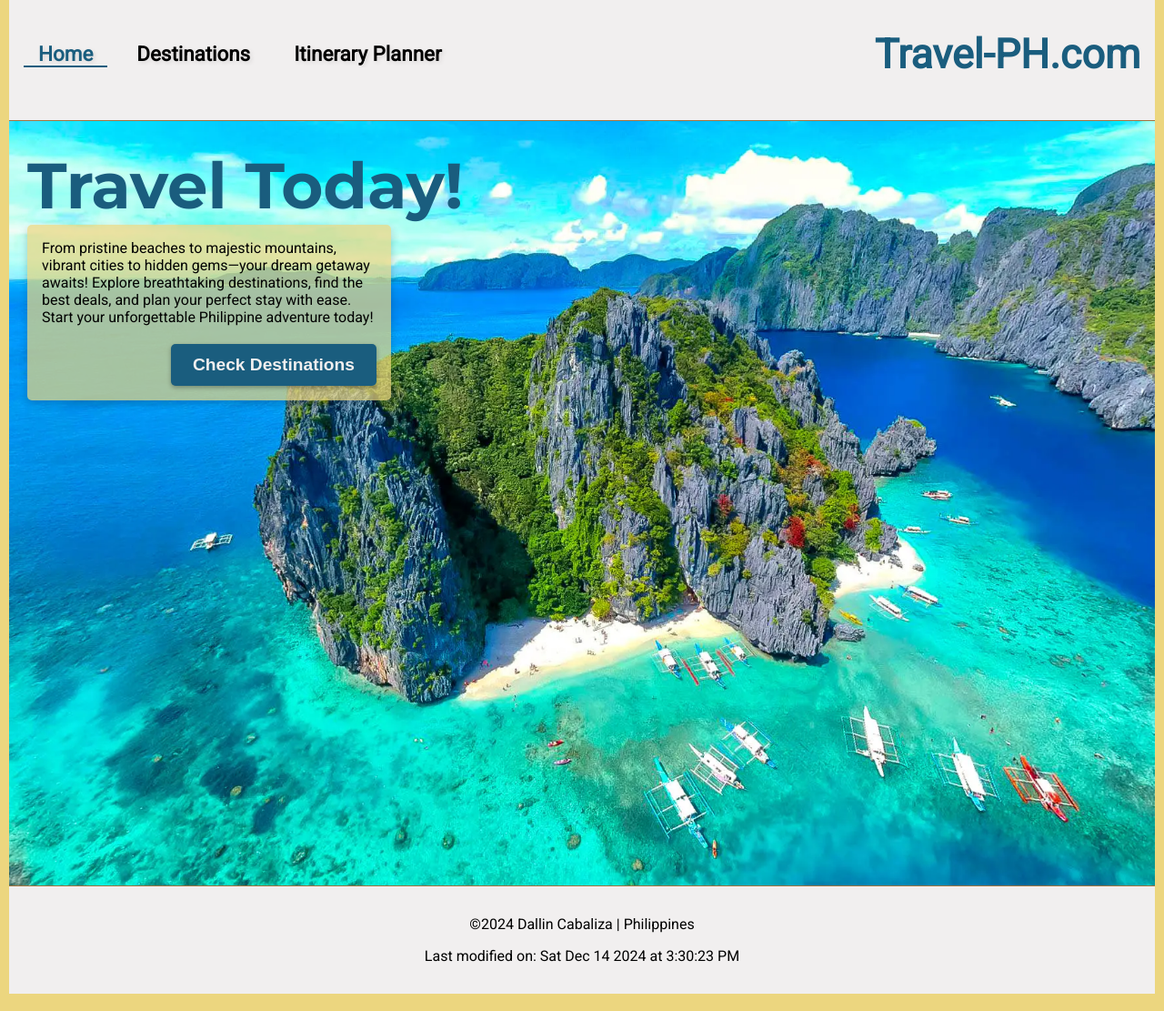
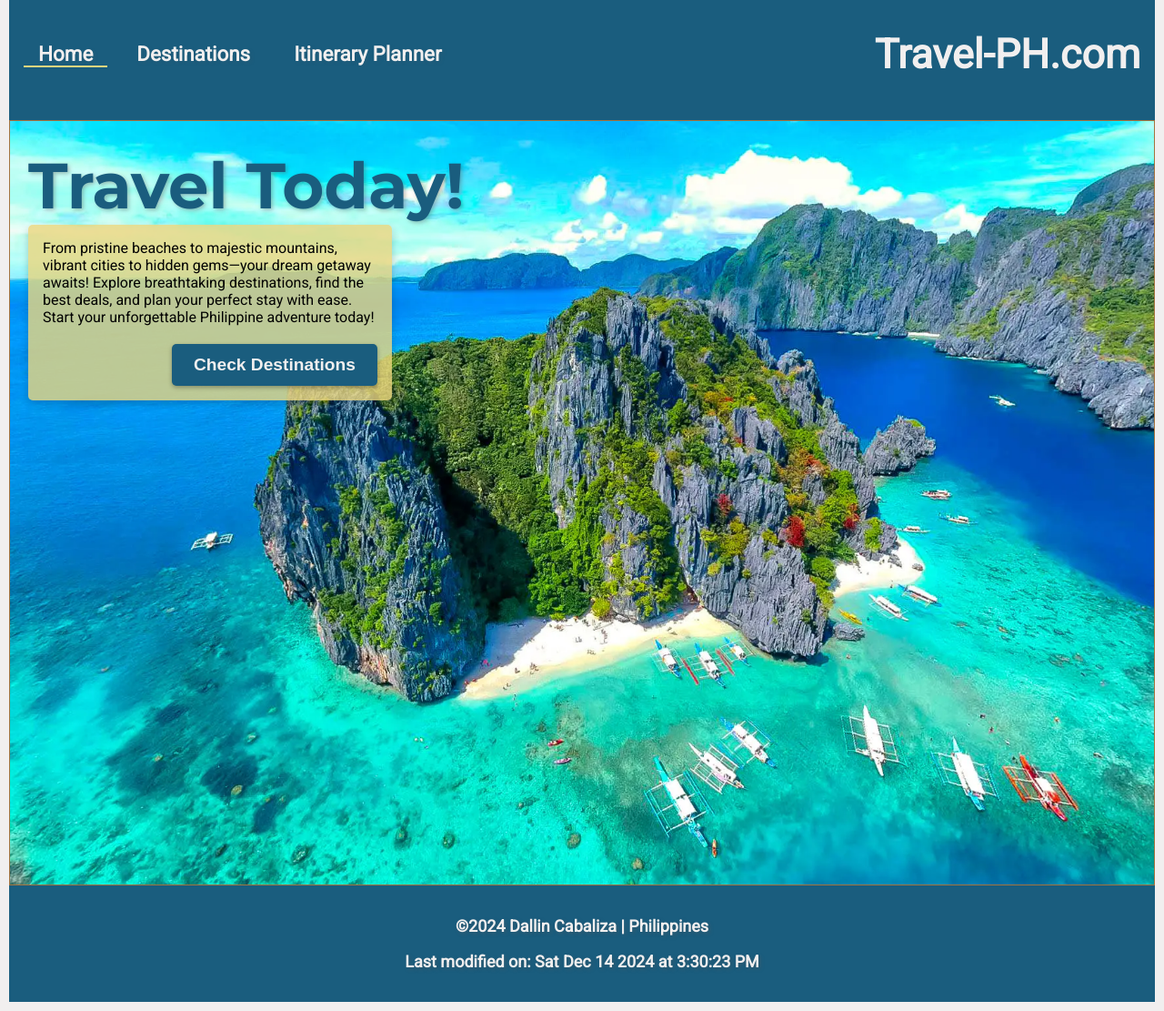
Before and after one commit to yugidallin/wdd131, a plain HTML site: page project/index.html in a window 1280 px wide. Shown: the part 23-1134 px from the top of the page at 91% size. Drawn offline with Linux system fonts and the light colour scheme.

Commit message:
switch up color

```diff
--- a/project/styles/destinations.css
+++ b/project/styles/destinations.css
@@ -57,7 +57,6 @@ main {
     display: flex;
     flex-direction: column;
     align-items: flex-start;
-    /* min-width: 498px; */
     width: 100%;
     background-color: var(--accent-color);
     padding: .5rem;
@@ -112,7 +111,7 @@ main {
       }
 
     .slideshow-container {
-        /* display: block; */
+        display: block;
         position: relative;
         width: 100%;
         max-width: 1024px;
--- a/project/styles/travel.css
+++ b/project/styles/travel.css
@@ -22,9 +22,13 @@ header {
     justify-content: space-between;
     padding: 1rem;
     position: relative;
-    background-color: var(--third-color);
+    background-color: var(--main-color);
     z-index: 2;
-    border-bottom: 1px solid var(--secondary-color);
+
+}
+
+main {
+    border: 1px solid var(--secondary-color);
 }
 
 .logo {
@@ -41,7 +45,7 @@ header {
 }
 
 .logo h1 {
-    color: var(--main-color);
+    color: var(--third-color);
     font-weight: 900;
     font-size: calc(2rem + 1vw)
 }
@@ -57,7 +61,7 @@ header {
 
 #menu::before {
     content: "☰";
-    background-color: var(--third-color);
+    color: var(--third-color);
 }
 
 .nav-links {
@@ -67,7 +71,7 @@ header {
     width: 100%;
     overflow: hidden;
     max-height: 0;
-    background-color: var(--third-color);
+    background-color: var(--main-color);
     display: flex;
     flex-direction: column;
     gap: 1rem;
@@ -86,7 +90,7 @@ header {
     position: relative;
     font-weight: bolder;
     font-size: calc(1rem + .5vw);
-    color: black;
+    color: var(--third-color);
     white-space: nowrap;
     text-shadow: 2px 2px 4px rgba(87, 80, 80, 0.135);
 }
@@ -97,22 +101,25 @@ header {
     height: 2px;
     bottom: 0;
     left: 0;
-    background-color: var(--main-color);
+    background-color: var(--accent-color);
     transition: width 0.3s ease;
 }
 .nav-links a:not(.active):hover::after {
     width: 100%;
 }
 .nav-links a.active {
-    color: var(--main-color);
-    border-bottom: 2px solid var(--main-color);
+    color: var(--third-color);
+    border-bottom: 2px solid var(--accent-color);
 }
 
 footer{
     text-align: center;
+    font-weight: bolder;
+    font-size: large;
     padding: 1rem;
-    background-color: var(--third-color);
-    border-top: 1px solid var(--secondary-color);
+    background-color: var(--main-color);
+    color: var(--third-color);
+    text-shadow: 2px 2px 4px rgba(87, 80, 80, 0.353);
 }
 
   .hero img {
@@ -138,6 +145,7 @@ footer{
     margin: 0;
     padding-top: .5rem;
     text-align:center ;
+    text-shadow: 2px 2px 4px rgba(87, 80, 80, 0.353);
 }
 
 .card p {
@@ -171,7 +179,6 @@ footer{
     body{
         max-width: 1920px;
         margin: 0 auto;
-        background-color: var(--accent-color);
     }
     #menu {
         display: none;
@@ -218,7 +225,7 @@ footer{
     }
     .intro {
         width: 400px;
-        background-color:rgba(236,214,127, 0.7);
+        background-color:rgba(236,214,127, 0.8);
         color: black;
         box-shadow: 0px 4px 10px rgba(0, 0, 0, 0.2);
         border: none;
```
